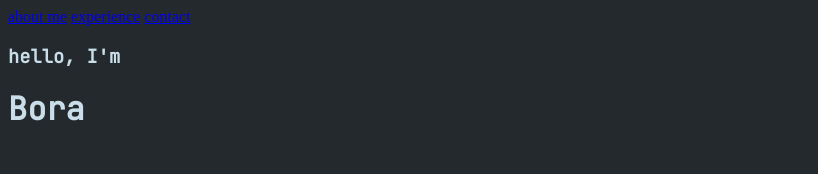
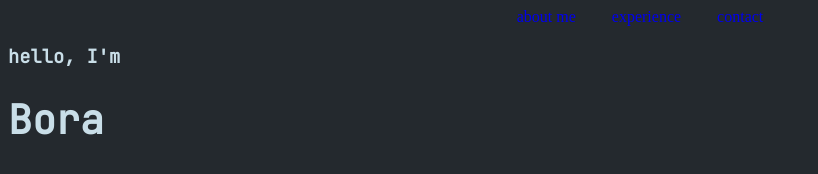
Before and after one commit to aurum77/aurum77.github.io, a plain HTML site: page index.html in a window 1280 px wide. Shown: the whole page, without its empty margins (0-818 px from the left). Drawn offline with Linux system fonts and the light colour scheme.

Commit message:
Add font size for .greeting h1, align the .navbar to the center, remove the underline of link lines in .navbar a

```diff
--- a/css/style.css
+++ b/css/style.css
@@ -7,3 +7,13 @@ body{
     font-family: JetBrains Mono;
     color: #C9DEE8;
 }
+.greeting h1{
+    font-size: 40px;
+}
+.navbar{
+    text-align: center;
+}
+.navbar a{
+    text-decoration: none;
+    padding: 14px 16px;
+}
```
